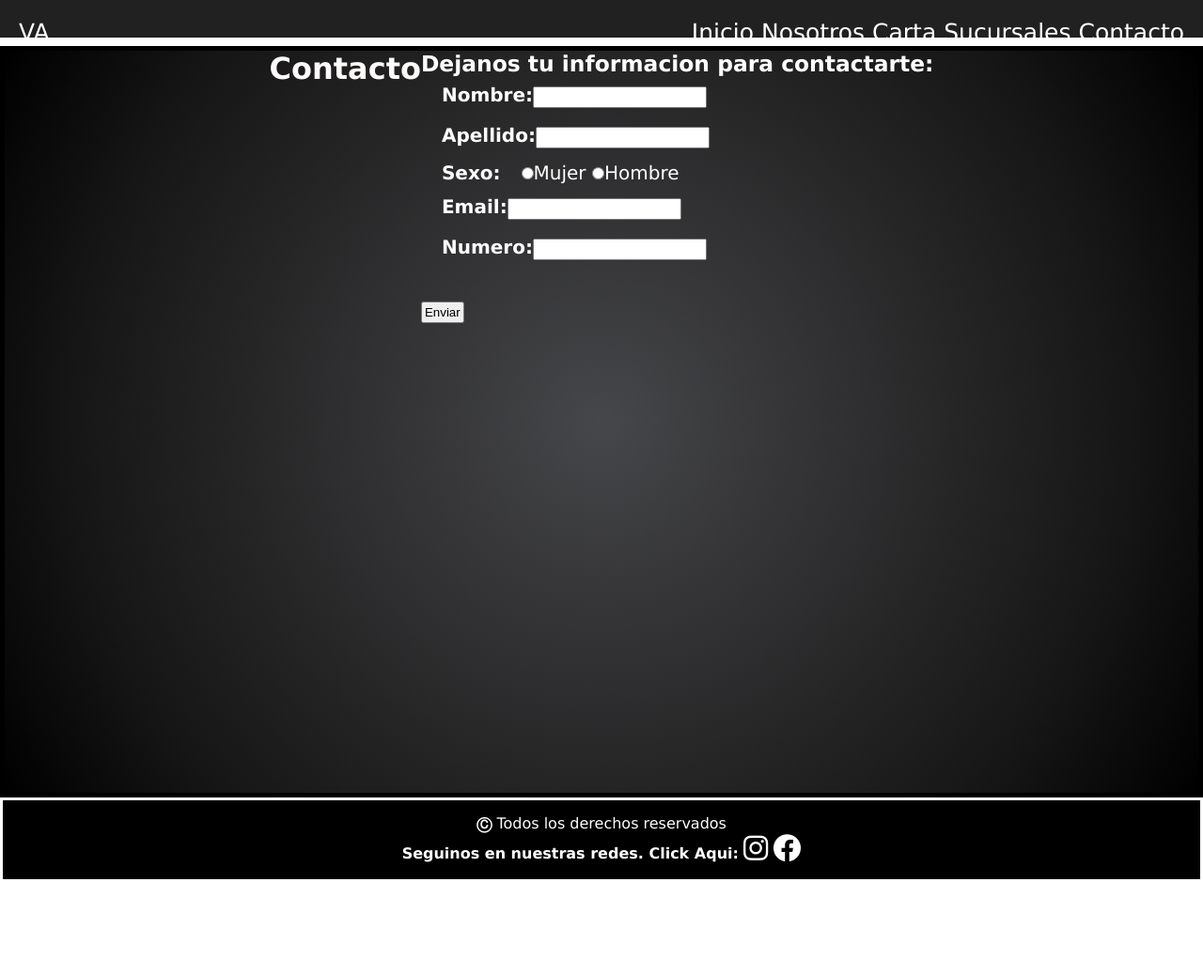
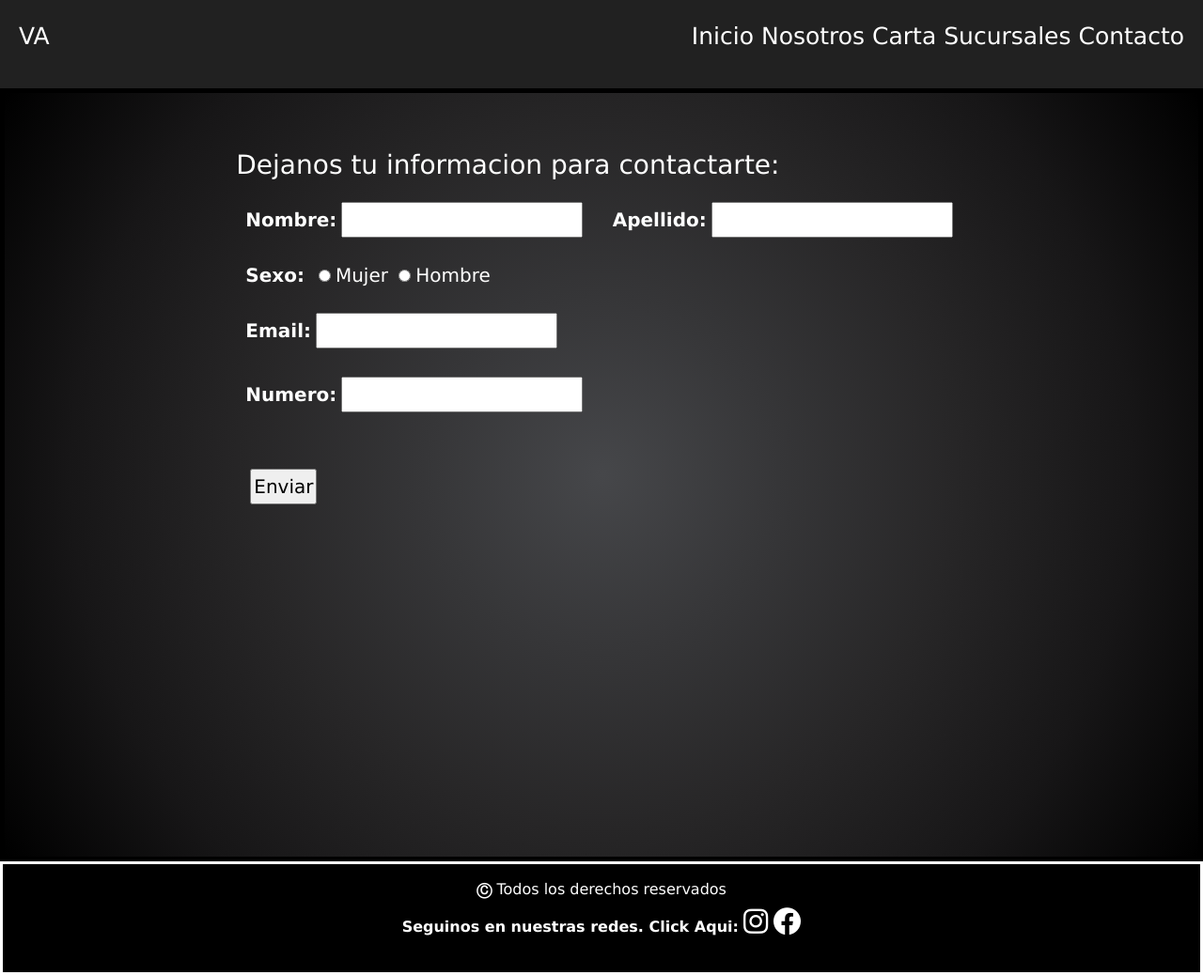
Before and after one commit to IribarrenJuan/Proyecto-Via-Appia-, a plain HTML site: page contacto.html in a window 1280 px wide. Shown: the whole page at 94% size. Before the commit the page ends 939 px from the top, so only its background shows below. Drawn offline with nearby package versions, Linux system fonts and the light colour scheme.

Commit message:
termine de aplicar boostrap en las 5 paginas

```diff
--- a/contacto.html
+++ b/contacto.html
@@ -7,11 +7,13 @@
     <meta name="author" content="Juan Iribarren">
     <meta name="robots" content="noindex">
     <link rel="stylesheet" href="https://cdnjs.cloudflare.com/ajax/libs/font-awesome/6.1.2/css/all.min.css" integrity="sha512-1sCRPdkRXhBV2PBLUdRb4tMg1w2YPf37qatUFeS7zlBy7jJI8Lf4VHwWfZZfpXtYSLy85pkm9GaYVYMfw5BC1A==" crossorigin="anonymous" referrerpolicy="no-referrer" />
+   <link rel="stylesheet" href="	https://cdn.jsdelivr.net/npm/bootstrap@5.2.0/dist/css/bootstrap.min.css">
     <link rel="stylesheet" href="estilos.css">
     <link rel="shortcut icon" href="Imagenes/logo.png">
     <title>Via Appia</title>
   </head>
   <body>
+    <div class="contenedor">
     <header class="header">
 
       <div class="logo"><span>VA</span></div>
@@ -30,14 +32,9 @@
 
 
     </header>
-    <main class="contacto">
-    <h1>Contacto</h1>
-    <br />
-    <br />
-    <br />
+    <main class="container-fluid col-12 col-sm-12 col-md-12 col-lg-12" class="contacto">
 
-    <br>
-    <div class="formulario">
+    <div  class="formulario">
       <h3>Dejanos tu informacion para contactarte:</h3>
       <form>
         <b><label>Nombre:<input type="text"required </label><br></b>
@@ -55,14 +52,19 @@
         </label>
       </form>
     </div>
+
   </main>
-    <footer>
-      <div><b>&#9400</b> Todos los derechos reservados </div>
-      <div class="redes"><p><strong>Seguinos en nuestras redes. Click Aqui:</strong> <a href="https://www.instagram.com/somosviaappia/" target="_blank"> <i class="fa-brands fa-instagram"></i></a>
-      <a href="https://www.facebook.com/somosviaappia" target="_blank"><i class="fa-brands fa-facebook"></i></a></p>
+  <footer class="footer" class="container-fluid col-12 col-sm-12 col-md-12 col-lg-12" >
 
-      </div>
+    <div><b>&#9400</b> Todos los derechos reservados </div>
+    <div class="redes"><p><strong>Seguinos en nuestras redes. Click Aqui:</strong> <a href="https://www.instagram.com/somosviaappia/" target="_blank"> <i class="fa-brands fa-instagram"></i></a>
+    <a href="https://www.facebook.com/somosviaappia" target="_blank"><i class="fa-brands fa-facebook"></i></a></p>
 
-    </footer>
+    </div>
+
+  </footer>
+  </div>
+  <script src="https://cdn.jsdelivr.net/npm/@popperjs/core@2.11.5/dist/umd/popper.min.js" integrity="sha384-Xe+8cL9oJa6tN/veChSP7q+mnSPaj5Bcu9mPX5F5xIGE0DVittaqT5lorf0EI7Vk" crossorigin="anonymous"></script>
+  <script src="https://cdn.jsdelivr.net/npm/bootstrap@5.2.0/dist/js/bootstrap.min.js" integrity="sha384-ODmDIVzN+pFdexxHEHFBQH3/9/vQ9uori45z4JjnFsRydbmQbmL5t1tQ0culUzyK" crossorigin="anonymous"></script>
   </body>
 </html>
--- a/estilos.css
+++ b/estilos.css
@@ -209,22 +209,30 @@ footer a {
 .contacto {
   background-color: rgba(8, 8, 8, 0.897);
   border: solid rgb(0, 0, 0) 5px;
-  height: 800px;
+  height: 1600px auto;
   width: 100%;
-  background-size: cover;
+  overflow: hidden;
+   background-size: cover;
   font-family: Verdana, Geneva, Tahoma, sans-serif;
+
 }
 .formulario {
   color: white;
   font-family: Verdana, Geneva, Tahoma, sans-serif;
-  font-size: 20px;
+  font-size:20px;
+  padding-top: 50px;
+  padding-bottom:300px;
+  margin: 10px;
+
+
+
 }
 .formulario input {
   padding: 2px;
-  margin: 10px auto;
+  margin: 5px ;
 }
 .formulario label {
-  padding: 22px;
+  padding: 10px;
   text-align: center;
 }
 .sucursales {
@@ -236,14 +244,7 @@ footer a {
   height: 1600px;
 
 }
-.sucursales h3{
-  font-size: 20px;
-  font-family: Verdana, Geneva, Tahoma, sans-serif;
-  color: white;
-  overflow: hidden;
-  width: 100% ;
-  height: 1600px;
-}
+
 .sucursales img {
   width: 400px auto;
   height: 400px auto ;
```
Also changed, not shown: nosotros.html (+3 -2 lines).
